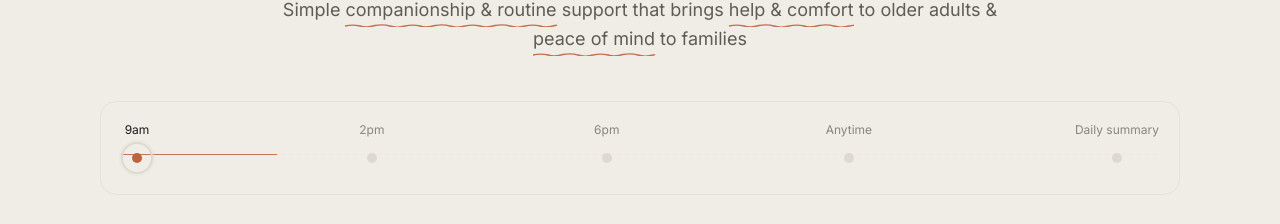
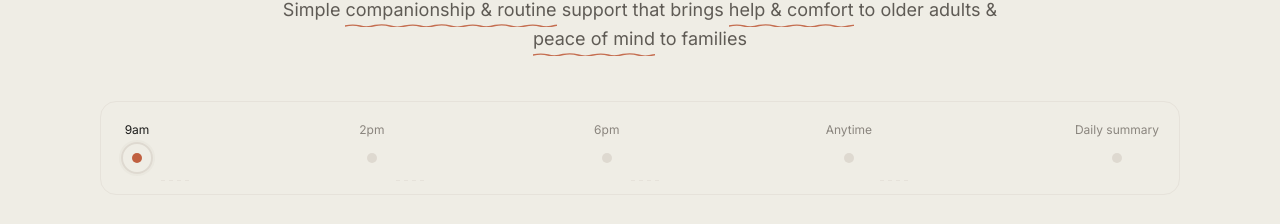
Before and after one commit to hawkpersonal/ChattaBox-Public-Website, a React (Vite) app: page / in a window 1280 px wide. Shown: the part 919-1143 px from the top of the page. Built offline with nearby package versions, Linux system fonts and the light colour scheme.

Commit message:
Remove progress line, add 4 light dashes between each dot

```diff
--- a/src/components/sections/Features.tsx
+++ b/src/components/sections/Features.tsx
@@ -214,32 +214,12 @@ export function Features() {
             {/* Desktop: Horizontal timeline */}
             <div className="hidden md:block relative">
               <div className="relative flex justify-between items-start">
-                {/* Perforated baseline - faint dashes */}
-                <div
-                  className="absolute h-[1px] z-0 left-0 right-0"
-                  style={{
-                    top: '32px',
-                    backgroundImage: 'repeating-linear-gradient(to right, rgba(230, 226, 218, 0.4) 0, rgba(230, 226, 218, 0.4) 4px, transparent 4px, transparent 8px)',
-                  }}
-                />
-
-                {/* Terracotta fill line - fills in dashes as progress advances */}
-                <div
-                  className="absolute h-[1px] bg-[#C06040] z-0 transition-all duration-500 ease-out"
-                  style={{
-                    top: '32px',
-                    left: 0,
-                    width: `${overallProgress * 100}%`,
-                    opacity: 0.85,
-                  }}
-                />
-
                 {cadenceSteps.map((step, index) => {
                   const isActive = index === activeStep;
                   const isCompleted = index < activeStep;
                   return (
+                    <div key={index} className="flex items-center">
                       <button
-                      key={index}
                         ref={(el) => {
                           stepRefs.current[index] = el;
                         }}
@@ -276,6 +256,18 @@ export function Features() {
                           </div>
                         </div>
                       </button>
+                      {/* 4 dashes between dots (except after last dot) */}
+                      {index < cadenceSteps.length - 1 && (
+                        <div className="flex items-center gap-1 mx-2" style={{ top: '32px', position: 'relative' }}>
+                          {Array.from({ length: 4 }).map((_, dashIndex) => (
+                            <div
+                              key={dashIndex}
+                              className="w-1 h-[1px] bg-[#E6E2DA]"
+                            />
+                          ))}
+                        </div>
+                      )}
+                    </div>
                   );
                 })}
               </div>
@@ -287,39 +279,19 @@ export function Features() {
                 ref={scrollContainerRef}
                 className="overflow-x-auto snap-x snap-mandatory scrollbar-hide -mx-4 px-4 relative"
               >
-                {/* Perforated baseline - faint dashes */}
-                <div
-                  className="absolute h-[1px] z-0 left-4 right-4"
-                  style={{
-                    top: '32px',
-                    backgroundImage: 'repeating-linear-gradient(to right, rgba(230, 226, 218, 0.4) 0, rgba(230, 226, 218, 0.4) 4px, transparent 4px, transparent 8px)',
-                  }}
-                />
-
-                {/* Terracotta fill line - fills in dashes as progress advances */}
-                <div
-                  className="absolute h-[1px] bg-[#C06040] z-0 transition-all duration-500 ease-out"
-                  style={{
-                    top: '32px',
-                    left: '1rem',
-                    width: `calc(${overallProgress * 100}% - 2rem)`,
-                    opacity: 0.85,
-                  }}
-                />
-
-                <div className="flex gap-8 min-w-max relative z-20">
+                <div className="flex gap-4 min-w-max relative z-20">
                   {cadenceSteps.map((step, index) => {
                     const isActive = index === activeStep;
                     const isCompleted = index < activeStep;
                     return (
+                      <div key={index} className="flex items-center snap-center">
                         <button
-                        key={index}
                           ref={(el) => {
                             stepRefs.current[index] = el;
                           }}
                           onClick={() => handleStepClick(index)}
                           aria-pressed={isActive}
-                        className="snap-center flex flex-col items-center min-w-[100px] min-h-[44px] focus:outline-none rounded-lg transition-all"
+                          className="flex flex-col items-center min-w-[100px] min-h-[44px] focus:outline-none rounded-lg transition-all"
                           style={{ outline: 'none' }}
                         >
                           <div className="flex flex-col items-center">
@@ -350,6 +322,18 @@ export function Features() {
                             </div>
                           </div>
                         </button>
+                        {/* 4 dashes between dots (except after last dot) */}
+                        {index < cadenceSteps.length - 1 && (
+                          <div className="flex items-center gap-1 mx-2" style={{ top: '32px', position: 'relative' }}>
+                            {Array.from({ length: 4 }).map((_, dashIndex) => (
+                              <div
+                                key={dashIndex}
+                                className="w-1 h-[1px] bg-[#E6E2DA]"
+                              />
+                            ))}
+                          </div>
+                        )}
+                      </div>
                     );
                   })}
                 </div>
```
Lines whose indentation alone changed are shown as unchanged.
